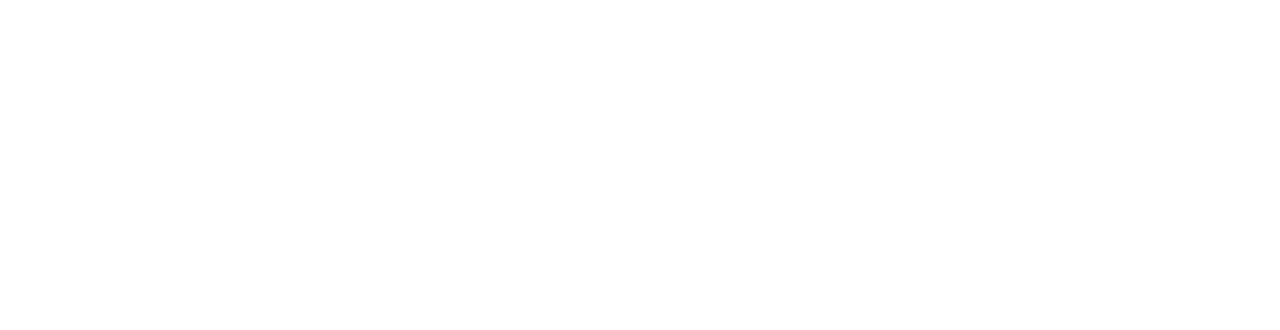
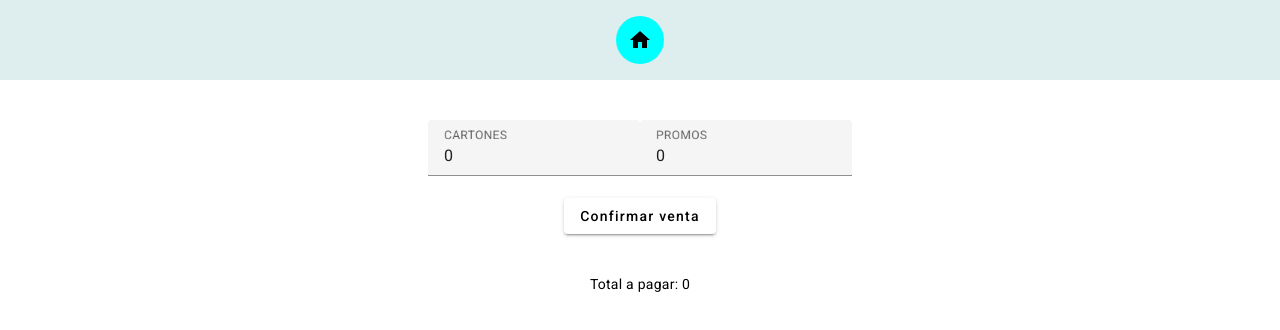
Before and after one commit to Bojtronic/Bingo, an Angular app in the folder Bingo/: page /cartones in a window 1280 px wide. Before the commit this address led to /. Shown: the top 330 px of the page. Built offline with nearby package versions, Linux system fonts and the light colour scheme.

Commit message:
Componente "Cartones" y campo para el total de cada venta

```diff
--- a/Bingo/src/app/app-routing.module.ts
+++ b/Bingo/src/app/app-routing.module.ts
@@ -4,13 +4,16 @@
 import { HomeComponent } from './components/home/home.component';
 import { VentasComponent } from './components/ventas/ventas.component';
 import { DineroComponent } from './components/dinero/dinero.component';
+import { CartonesComponent } from './components/cartones/cartones.component';
+
 
 
 const routes: Routes = [
   { path: '', redirectTo: '/home', pathMatch: 'full' },
   { path: 'home', component: HomeComponent },
   { path: 'ventas', component: VentasComponent },
-  { path: 'dinero', component: DineroComponent }
+  { path: 'dinero', component: DineroComponent },
+  { path: 'cartones', component: CartonesComponent }
 
 ];
 
--- a/Bingo/src/app/app.module.ts
+++ b/Bingo/src/app/app.module.ts
@@ -18,13 +18,15 @@
 import { VentasComponent } from './components/ventas/ventas.component';
 import { DineroComponent } from './components/dinero/dinero.component';
 import { FormsModule, ReactiveFormsModule } from '@angular/forms';
+import { CartonesComponent } from './components/cartones/cartones.component';
 
 @NgModule({
   declarations: [
     AppComponent,
     HomeComponent,
     VentasComponent,
-    DineroComponent
+    DineroComponent,
+    CartonesComponent
   ],
   imports: [
     BrowserModule,
--- /dev/null
+++ b/Bingo/src/app/components/cartones/cartones.component.html
@@ -0,0 +1,34 @@
+<div class="button-container">
+    <button mat-icon-button style="background-color: aqua;" (click)="home()">
+        <mat-icon>home</mat-icon>
+    </button>
+</div>
+
+<br>
+<br>
+
+
+<div style="display: flex; justify-content: center;">
+    <form class="order-form">
+        <mat-form-field>
+            <mat-label>CARTONES</mat-label>
+            <input matInput type="number" #cantidad maxlength="2" placeholder="Cantidad de cartones" value="0">
+        </mat-form-field>
+
+        <mat-form-field>
+            <mat-label>PROMOS</mat-label>
+            <input matInput type="number" #cantidad maxlength="2" placeholder="Cantidad de promos" value="0">
+        </mat-form-field>
+    </form>
+</div>
+
+<div style="display: flex; justify-content: center;">
+   <button mat-raised-button>Confirmar venta</button>
+</div>
+
+<br>
+<br>
+
+<div style="display: flex; justify-content: center;">
+    <mat-label>Total a pagar: {{total}}</mat-label>
+</div>
--- /dev/null
+++ b/Bingo/src/app/components/cartones/cartones.component.scss
@@ -0,0 +1,29 @@
+.image-container {
+    display: flex;
+    justify-content: center;
+    align-items: center;
+    height: 100vh; /* Opcional: ajusta la altura según tus necesidades */
+
+    img {
+      max-width: 100%;
+      max-height: 100%;
+    }
+}
+
+.button-container {
+  display: flex;
+  justify-content: center;
+  align-items: center;
+  height: 10vh;
+  background-color: rgb(222, 238, 238);
+  width: 100%;
+}
+
+
+.order-form {
+  min-width: 200px;
+  max-width: 600px;
+  width: 100%;
+  display: flex;
+  justify-content: center;
+}
--- /dev/null
+++ b/Bingo/src/app/components/cartones/cartones.component.ts
@@ -0,0 +1,18 @@
+import { Component } from '@angular/core';
+import { Router } from '@angular/router';
+
+@Component({
+  selector: 'app-cartones',
+  templateUrl: './cartones.component.html',
+  styleUrls: ['./cartones.component.scss']
+})
+export class CartonesComponent {
+
+  total:number = 0;
+
+  constructor(private router: Router) {}
+
+  home(){
+    this.router.navigate(['/home']);
+  }
+}
--- a/Bingo/src/app/components/home/home.component.html
+++ b/Bingo/src/app/components/home/home.component.html
@@ -9,8 +9,14 @@
         </td>
 
         <td>
-            <button mat-icon-button style="background-color: aqua;" (click)="dinero()">
-                <mat-icon>money</mat-icon>
+            <button mat-icon-button style="background-color: aqua;" (click)="cartones()">
+                <mat-icon>aspect_ratio</mat-icon>
+            </button>
+        </td>
+
+        <td>
+            <button mat-icon-button style="background-color: rgb(23, 172, 172);" (click)="dinero()">
+                <mat-icon>assessment</mat-icon>
             </button>
         </td>
     </div>
--- a/Bingo/src/app/components/home/home.component.ts
+++ b/Bingo/src/app/components/home/home.component.ts
@@ -18,6 +18,10 @@
     this.router.navigate(['/ventas']);
   }
 
+  cartones(){
+    this.router.navigate(['/cartones']);
+  }
+
   dinero(){
     this.router.navigate(['/dinero']);
   }
--- a/Bingo/src/app/components/ventas/ventas.component.html
+++ b/Bingo/src/app/components/ventas/ventas.component.html
@@ -29,3 +29,10 @@
 <div style="display: flex; justify-content: center;">
   <button mat-raised-button>Confirmar venta</button>
 </div>
+
+<br>
+<br>
+
+<div style="display: flex; justify-content: center;">
+    <mat-label>Total a pagar: {{total}}</mat-label>
+</div>
--- a/Bingo/src/app/components/ventas/ventas.component.ts
+++ b/Bingo/src/app/components/ventas/ventas.component.ts
@@ -23,6 +23,8 @@
     {nombre: 'Cafe', precio: 300, cantidad: 50}];
 
   filteredOptions: Observable<comida_model[]> | undefined;
+
+  total:number = 0;
 
   constructor(private router: Router) {}
 
```
